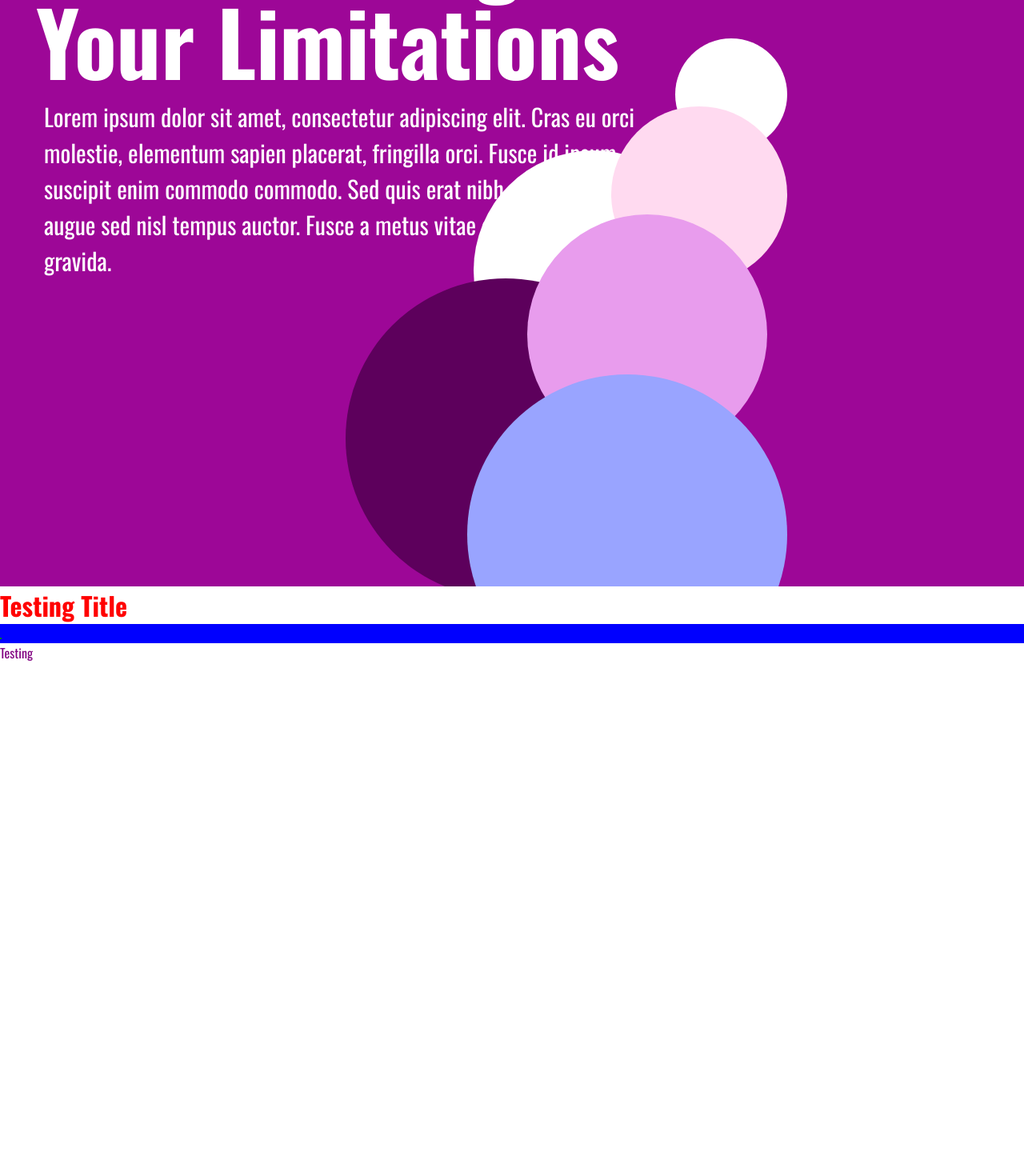
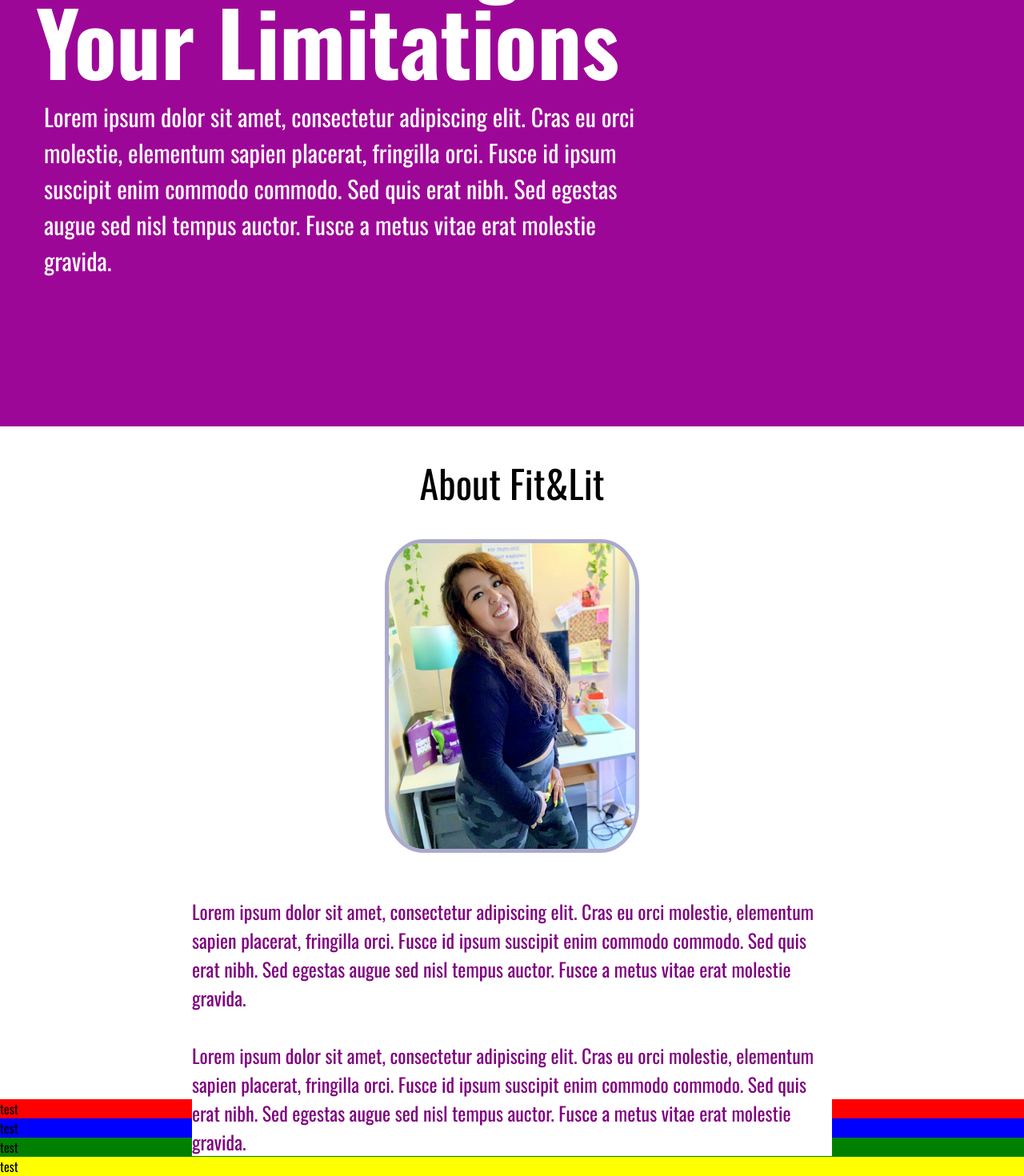
Before and after one commit to efrenmarin45/FitAndLit, a React (Create React App) app: page / in a window 1280 px wide. Shown: the part 262-1732 px from the top of the page at 80% size. Before the commit the page ends 1090 px from the top, so only its background shows below. Built offline with nearby package versions, Linux system fonts and the light colour scheme.

Commit message:
Included About section along with styling

```diff
--- a/src/App.css
+++ b/src/App.css
@@ -10,6 +10,20 @@
     width: 100px;
     height: auto;
     margin-left: 24px;
+}
+
+.aboutImg{
+    border: 5px solid #AAA9CC;
+    border-radius: 15%;
+}
+
+
+@media screen and (max-width: 1350px){
+    .aboutImg{
+        width: 70%;
+        height: 70%;
+        margin-left: 15%;
+    }
 }
 
 @media screen and (max-width: 480px){
--- a/src/Pages/index.js
+++ b/src/Pages/index.js
@@ -3,6 +3,7 @@ import Navbar from '../components/navbar'
 import Sidebar from '../components/./navbar/Sidebar';
 import HeroSection from '../components/Hero';
 import AboutSection from '../components/AboutSection';
+import SolutionsSection from '../components/SolutionsSection';
 
 const Home = () => {
     const[isOpen, setIsOpen] = useState(false);
@@ -16,6 +17,7 @@ const Home = () => {
             <Navbar toggle={toggle} />
             <HeroSection />
             <AboutSection />
+            <SolutionsSection />
         </>
     );
 };
--- a/src/components/AboutSection/AboutElements.js
+++ b/src/components/AboutSection/AboutElements.js
@@ -1,22 +1,46 @@
 import styled from 'styled-components';
 
 export const AboutContainer = styled.div`
-    max-width: 1800px;
-    background-color: #FAF8FF;
+    width: auto;
 `
 
-export const TopTitle = styled.h1`
-    color: red;
+export const TopTitle = styled.p`
+    color: black;
+    text-shadow: 1px 1px 2px #9D0797;
+    font-family: 'Oswald', sans-serif;
+    font-weight: 400;
+    display: flex;
+    align-items: center;
+    justify-content: center;
+    font-size: 4em;
+    padding: 35px 0;
+
+    @media screen and (max-width: 1302px){
+        font-size: 3em;
+        text-shadow: none;
+    }
 `
 
 export const AboutWrapper = styled.div`
-    background-color: blue;
-`
+    height: 700px;
+    margin: auto;
+    display: flex;
+    justify-content: center;
+    align-items: center;
 
-export const AboutImg = styled.img`
-    border: 1px solid green;
+    @media screen and (max-width: 1350px){
+        flex-wrap: wrap;
+    }
 `
 
 export const AboutText = styled.div`
+    font-size: 2em;
     color: purple;
+    margin: 20px 5px 5px 75px;
+    width: 800px;
+
+    @media screen and (max-width: 1350px){
+        margin: 50px 25px 5px 25px;
+        font-size: 1.5em;
+    }
 `
--- a/src/components/AboutSection/index.js
+++ b/src/components/AboutSection/index.js
@@ -1,17 +1,20 @@
-import { AboutContainer, TopTitle, AboutWrapper, AboutImg, AboutText } from './AboutElements';
+import { AboutContainer, TopTitle, AboutWrapper, AboutText } from './AboutElements';
+import aboutImg from '../../img/aboutImg.png';
 
 const AboutSection = () => {
     return(
         <>
             <AboutContainer>
                 <TopTitle>
-                    Testing Title
+                    About Fit&Lit
                 </TopTitle>
                 <AboutWrapper>
-                    <AboutImg>
-                    </AboutImg>
+                    <a href='#'><img className='aboutImg' src={aboutImg} alt="Picture of Nora"/></a>
                     <AboutText>
-                        Testing
+                    Lorem ipsum dolor sit amet, consectetur adipiscing elit. Cras eu orci molestie, elementum sapien placerat, fringilla orci. Fusce id ipsum suscipit enim commodo commodo. Sed quis erat nibh. Sed egestas augue sed nisl tempus auctor. Fusce a metus vitae erat molestie gravida.
+                    <br></br>
+                    <br></br>
+                    Lorem ipsum dolor sit amet, consectetur adipiscing elit. Cras eu orci molestie, elementum sapien placerat, fringilla orci. Fusce id ipsum suscipit enim commodo commodo. Sed quis erat nibh. Sed egestas augue sed nisl tempus auctor. Fusce a metus vitae erat molestie gravida.
                     </AboutText>
                 </AboutWrapper>
             </AboutContainer>
--- a/src/components/Hero/HeroElements.js
+++ b/src/components/Hero/HeroElements.js
@@ -14,7 +14,10 @@ export const HeroContainer = styled.div`
 
     @media screen and (max-width: 1800px){
         padding: 0;
+    }
 
+    @media screen and (max-width: 1350px){
+        height: 700px;
     }
 `
 
@@ -82,43 +85,43 @@ export const HeroImgBttmCircle = styled.div`
     }
 `
 
+// !Removing, awaiting approval from client
+// export const BGCircles = styled.div`
 
-export const BGCircles = styled.div`
+//     @media screen and (max-width: 1350px){
+//         position: relative;
+//         background-color: #5D005C;
+//         width: 400px;
+//         height: 400px;
+//         border-radius: 50%;
+//         top: 5;
+//         left: 54vh;
+//         box-shadow: 110px -210px 0 -50px white;
+//     }
 
-    @media screen and (max-width: 1350px){
-        position: relative;
-        background-color: #5D005C;
-        width: 400px;
-        height: 400px;
-        border-radius: 50%;
-        top: 5;
-        left: 54vh;
-        box-shadow: 110px -210px 0 -50px white;
-    }
+//     @media screen and (max-width: 1130px){
+//         display: none;
+//     }
+// `
 
-    @media screen and (max-width: 1130px){
-        display: none;
-    }
-`
+// export const BGCirclesSecond = styled.div`
+//     @media screen and (max-width: 1350px){
+//         position: relative;
+//         background-color: #99A4FF;
+//         width: 400px;
+//         height: 400px;
+//         border-radius: 50%;
+//         top: -35vh;
+//         left: 73vh;
+//         box-shadow: 25px -250px 0 -50px #E89CED,
+//                     90px -425px 0 -90px #FFDAF0,
+//                     130px -550px 0 -130px #FFFFFF;
+//     }
 
-export const BGCirclesSecond = styled.div`
-    @media screen and (max-width: 1350px){
-        position: relative;
-        background-color: #99A4FF;
-        width: 400px;
-        height: 400px;
-        border-radius: 50%;
-        top: -35vh;
-        left: 73vh;
-        box-shadow: 25px -250px 0 -50px #E89CED,
-                    90px -425px 0 -90px #FFDAF0,
-                    130px -550px 0 -130px #FFFFFF;
-    }
-
-    @media screen and (max-width: 1130px){
-        display: none;
-    }
-`
+//     @media screen and (max-width: 1130px){
+//         display: none;
+//     }
+// `
 
 export const HeroContent = styled.div`
     max-width: 1100px;
--- a/src/components/Hero/index.js
+++ b/src/components/Hero/index.js
@@ -1,6 +1,6 @@
 import React from 'react';
 import HeroImg from '../../img/heroMainImg.png';
-import { HeroContainer, HeroBG, BGImage, HeroImgBttmCircle, BGCircles, BGCirclesSecond, HeroContent, HeroH1, HeroP } from './HeroElements';
+import { HeroContainer, HeroBG, BGImage, HeroImgBttmCircle,  HeroContent, HeroH1, HeroP } from './HeroElements';
 
 const HeroSection = () => {
     return(
@@ -11,8 +11,8 @@ const HeroSection = () => {
                     <HeroP>Lorem ipsum dolor sit amet, consectetur adipiscing elit. Cras eu orci molestie, elementum sapien placerat, fringilla orci. Fusce id ipsum suscipit enim commodo commodo. Sed quis erat nibh. Sed egestas augue sed nisl tempus auctor. Fusce a metus vitae erat molestie gravida. </HeroP>
                     <HeroImgBttmCircle />
                     <BGImage src={HeroImg} />
-                    <BGCircles />
-                    <BGCirclesSecond />
+                    {/* <BGCircles /> */}
+                    {/* <BGCirclesSecond /> */}
                 </HeroContent>
             </HeroBG>
         </HeroContainer>
--- /dev/null
+++ b/src/components/SolutionsSection/SolutionsElements.js
@@ -0,0 +1,22 @@
+import styled from 'styled-components';
+
+export const SolutionsContainer = styled.div`
+    width: auto;
+    background-color: pink;
+`
+
+export const SolutionOne = styled.div`
+    background-color: red;
+`
+
+export const SolutionTwo = styled.div`
+    background-color: blue;
+`
+
+export const SolutionThree = styled.div`
+    background-color: green;
+`
+
+export const SolutionFour = styled.div`
+    background-color: yellow;
+`
--- /dev/null
+++ b/src/components/SolutionsSection/index.js
@@ -0,0 +1,24 @@
+import { SolutionsContainer, SolutionOne, SolutionTwo, SolutionThree, SolutionFour } from './SolutionsElements';
+
+const SolutionsSection = () => {
+    return(
+        <>
+            <SolutionsContainer>
+                <SolutionOne>
+                test
+                </SolutionOne>
+                <SolutionTwo>
+                test
+                </SolutionTwo>
+                <SolutionThree>
+                test
+                </SolutionThree>
+                <SolutionFour>
+                test
+                </SolutionFour>
+            </SolutionsContainer>
+        </>
+    )
+}
+
+export default SolutionsSection;
```
Also changed, not shown: src/img/aboutImg.png (added).
